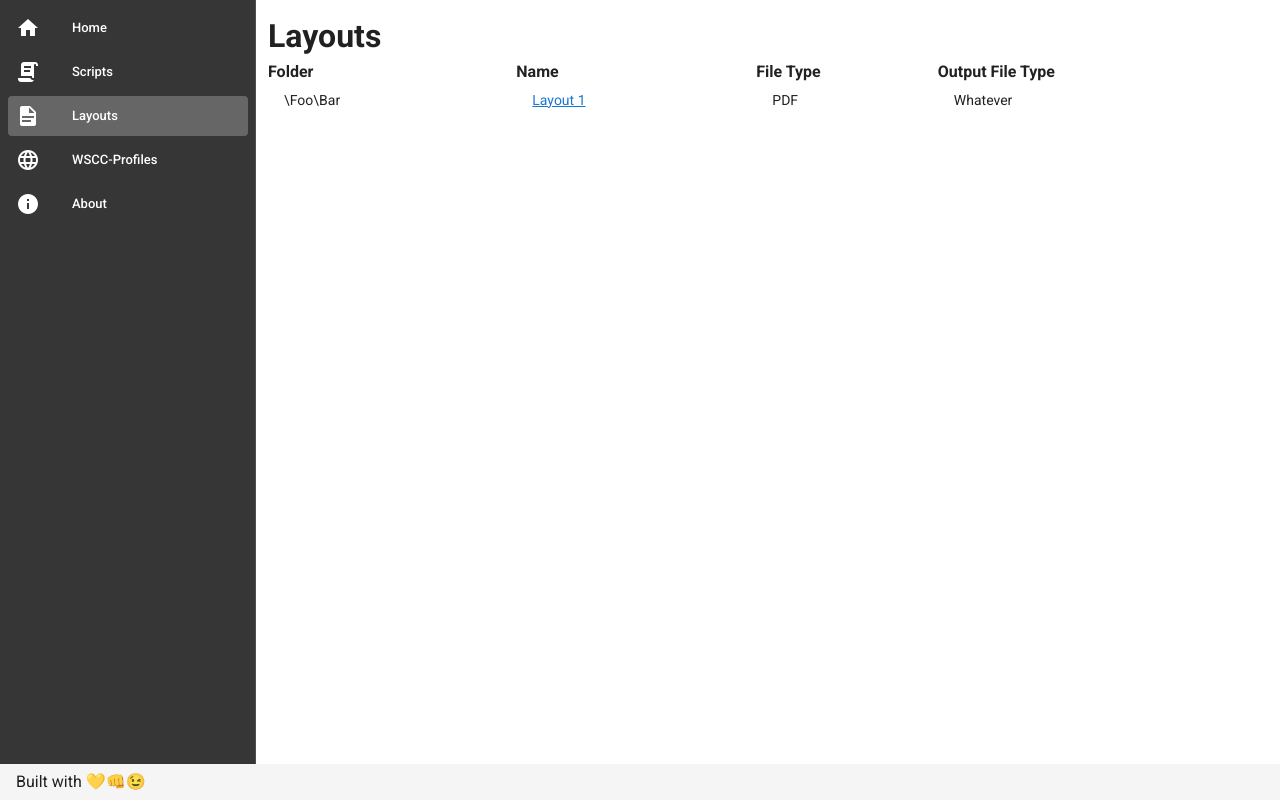
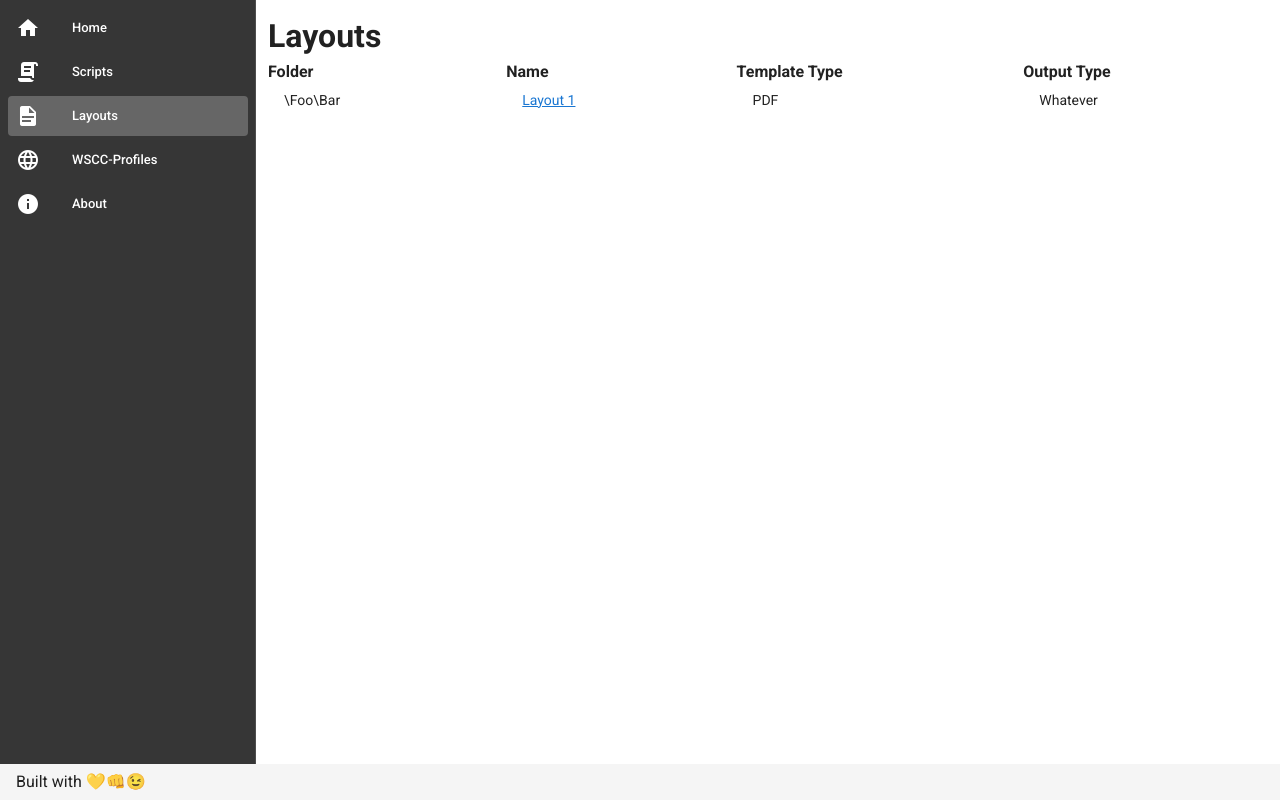
Before and after one commit to debuglevel/omnitracker-internals, a Vue app in the folder vue/: page /#/layouts in a window 1280 px wide. Built offline with nearby package versions, Linux system fonts and the light colour scheme; no server answers.

Commit message:
Clearify column caption

```diff
--- a/vue/src/views/Layouts.vue
+++ b/vue/src/views/Layouts.vue
@@ -7,8 +7,8 @@
       <thead>
         <th class="text-left">Folder</th>
         <th class="text-left">Name</th>
-        <th class="text-left">File Type</th>
-        <th class="text-left">Output File Type</th>
+        <th class="text-left">Template Type</th>
+        <th class="text-left">Output Type</th>
       </thead>
       <tbody>
         <tr
```
